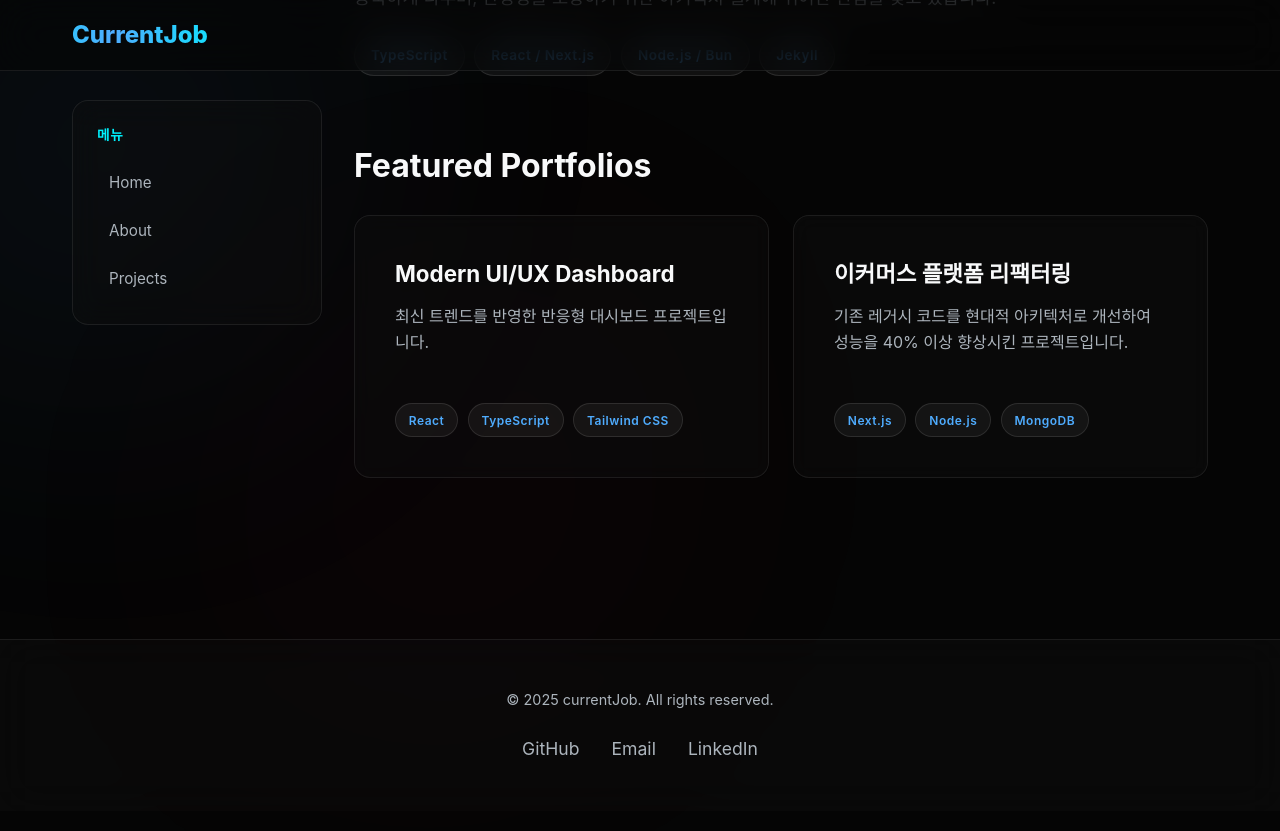
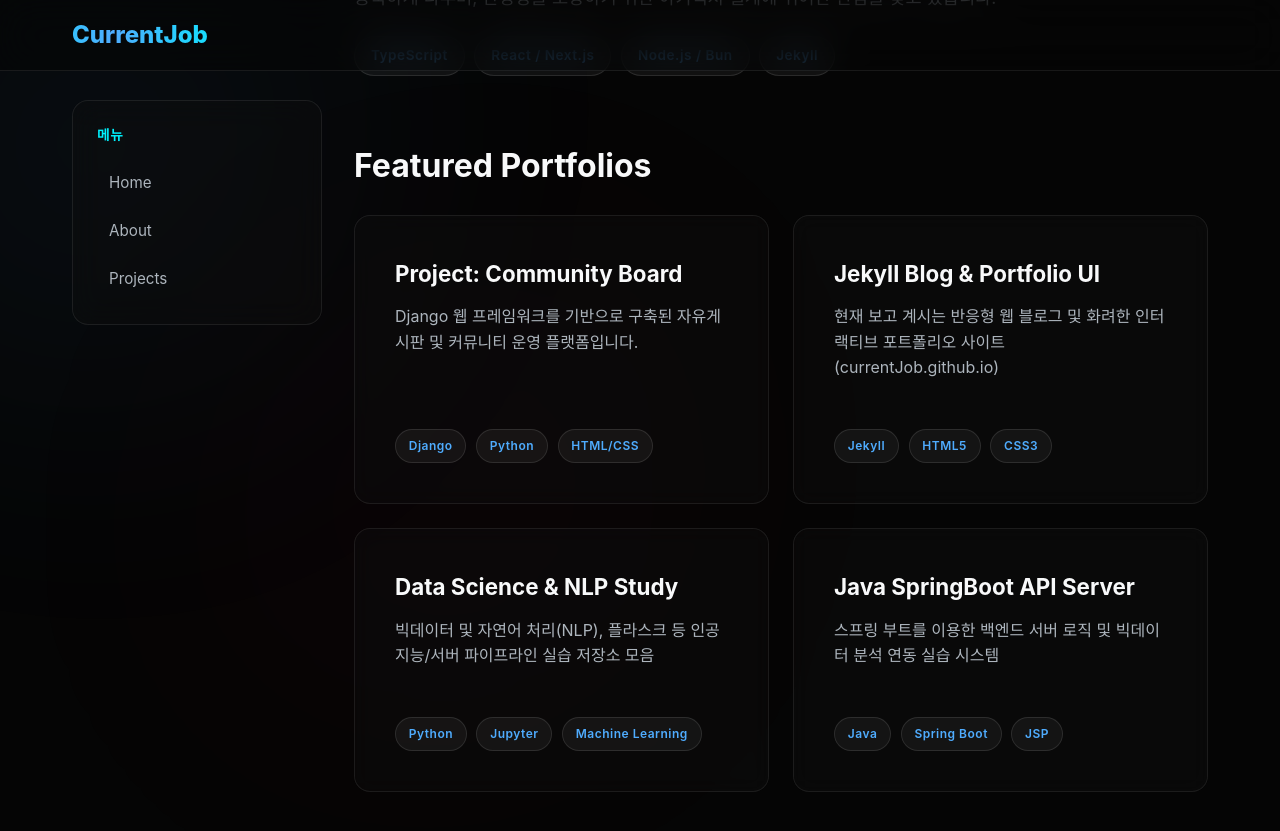
Before and after one commit to currentJob/currentJob.github.io, a Jekyll site: the page built from index.md, in a window 1280 px wide and 900 px high, scrolled down 790 px. Shown: the top 831 px of the window. Built offline with Jekyll 4.4.1, drawn with Linux system fonts in a browser that asks for light colours.

Commit message:
✨ Feat: 프로젝트 추가
프로젝트 페이지 추가

```diff
--- a/_portfolio/project1.md
+++ b/_portfolio/project1.md
@@ -1,16 +1,30 @@
 ---
 layout: default
-title: "Modern UI/UX Dashboard"
-description: "최신 트렌드를 반영한 반응형 대시보드 프로젝트입니다."
-tech: ["React", "TypeScript", "Tailwind CSS"]
-image: "/assets/images/portfolio1.png"
+title: "Project: Community Board"
+description: "Django 웹 프레임워크를 기반으로 구축된 자유게시판 및 커뮤니티 운영 플랫폼입니다."
+tech: ["Django", "Python", "HTML/CSS"]
+repo_url: "https://github.com/currentJob/project-CommunityBoard"
+image: "/assets/images/portfolio-board.png"
 order: 1
 ---
 
-## Modern UI/UX Dashboard
+<div class="hero" style="min-height: auto; padding: 3rem; margin-bottom: 2rem;">
+    <h1>Community Board</h1>
+    <h2>Django 기반 커뮤니티 운영 시스템 설계</h2>
+    <div class="tech-stack" style="margin-top: 1rem;">
+        <span class="tech-badge">Python</span>
+        <span class="tech-badge">Django</span>
+        <span class="tech-badge">Backend Web Dev</span>
+    </div>
+</div>
 
-이 프로젝트는 최신 디자인 트렌드인 Bento Grid와 미니멀리즘을 도입하여 구축한 관리자용 대시보드입니다.
+### 📌 프로젝트 개요
+`project-CommunityBoard`는 Python의 **Django 프레임워크**를 적극적으로 활용하여 웹 애플리케이션의 뼈대부터 데이터베이스 연동까지 전체 구조를 설계한 게시판 프로젝트입니다. 회원 관리와 게시글 등록, 수정, 삭제 등의 필수적인 CRUD 로직을 완벽하게 다루며 웹 개발의 기본 체력을 다졌습니다.
 
-- 사용자 경험 개선을 위한 마이크로 인터랙션 적용
-- 다크 모드/라이트 모드 지원
-- 효율적인 데이터 시각화
+### 💡 주요 기능 및 구현 포인트
+- **사용자 인증 (Auth) 시스템**: 사용자 가입, 로그인, 로그아웃의 라이프사이클 구현.
+- **ORM 기반 데이터베이스 설계**: 모델 관계도(Model Relations)를 구축하여 안전하고 체계적인 데이터베이스 통신.
+- **MVC/MVT 패턴 이해**: Django의 MVT 디자인 패턴 모델에 맞춰 비즈니스 로직과 화면 프레젠테이션 테마 분리.
+
+<br>
+<a href="https://github.com/currentJob/project-CommunityBoard" class="btn" target="_blank">GitHub에서 소스코드 보기</a>
--- a/_portfolio/project2.md
+++ b/_portfolio/project2.md
@@ -1,15 +1,29 @@
 ---
 layout: default
-title: "이커머스 플랫폼 리팩터링"
-description: "기존 레거시 코드를 현대적 아키텍처로 개선하여 성능을 40% 이상 향상시킨 프로젝트입니다."
-tech: ["Next.js", "Node.js", "MongoDB"]
-image: "/assets/images/portfolio2.png"
+title: "Jekyll Blog & Portfolio UI"
+description: "현재 보고 계시는 반응형 웹 블로그 및 화려한 인터랙티브 포트폴리오 사이트 (currentJob.github.io)"
+tech: ["Jekyll", "HTML5", "CSS3"]
+repo_url: "https://github.com/currentJob/currentJob.github.io"
 order: 2
 ---
 
-## 이커머스 플랫폼 리팩터링
+<div class="hero" style="min-height: auto; padding: 3rem; margin-bottom: 2rem;">
+    <h1>Personal Blog & Portfolio</h1>
+    <h2>Bento Grid 기반 미니멀리즘 인터랙티브 웹 설계</h2>
+    <div class="tech-stack" style="margin-top: 1rem;">
+        <span class="tech-badge">Jekyll</span>
+        <span class="tech-badge">CSS Animations</span>
+        <span class="tech-badge">Frontend UI/UX</span>
+    </div>
+</div>
 
-기존 모놀리식 아키텍처를 마이크로서비스(MSA) 형태로 분리하고 프론트엔드를 Next.js로 전환하여 SEO 최적화 및 초기 로딩 속도를 크게 향상했습니다.
+### 📌 프로젝트 개요
+현재 접속해 계신 이 웹사이트(블로그)입니다. 기존의 단순한 사이드바 레이아웃 블로그를 넘어, 최신 트렌드인 **미니멀리즘(Minimalism)**과 **Bento UI Grid**, 그리고 우주를 연상시키는 **홀로그래픽 그라데이션 및 CSS 3D Hover 애니메이션** 기법을 적용하여 화려하게 탈바꿈시킨 프론트엔드 최적화 작업물입니다.
 
-- LCP 2.5초 이내 달성
-- 상태 관리 최적화를 통한 리렌더링 방지
+### 💡 주요 기능 및 구현 포인트
+- **Pure CSS Animations**: 무거운 자바스크립트 프레임워크 없이 순수 CSS3만으로 고성능 인터랙션 구현.
+- **반응형 웹 사이트 구축**: flexbox 및 grid를 조합하여 PC, 태블릿, 모바일 기기 모두에 대응하는 매끄러운 반응형 디자인 확보.
+- **포트폴리오 아키텍처 자동화**: Jekyll의 Collection 시스템을 통해 `_portfolio` 폴더 내에 마크다운만 생성해도 자동으로 렌더링되도록 자동화.
+
+<br>
+<a href="https://github.com/currentJob/currentJob.github.io" class="btn" target="_blank">GitHub에서 소스코드 보기</a>
--- /dev/null
+++ b/_portfolio/project3.md
@@ -0,0 +1,33 @@
+---
+layout: default
+title: "Data Science & NLP Study"
+description: "빅데이터 및 자연어 처리(NLP), 플라스크 등 인공지능/서버 파이프라인 실습 저장소 모음"
+tech: ["Python", "Jupyter", "Machine Learning"]
+repo_url: "https://github.com/currentJob/study-NLP"
+order: 3
+---
+
+<div class="hero" style="min-height: auto; padding: 3rem; margin-bottom: 2rem;">
+    <h1>Data Science & NLP Tracks</h1>
+    <h2>Jupyter Notebook 기반 빅데이터 및 자연어 처리(NLP) 분석 파이프라인</h2>
+    <div class="tech-stack" style="margin-top: 1rem;">
+        <span class="tech-badge">Python</span>
+        <span class="tech-badge">NLP</span>
+        <span class="tech-badge">Data Analysis</span>
+        <span class="tech-badge">Jupyter Notebook</span>
+    </div>
+</div>
+
+### 📌 모음집 개요
+`study-BigData`, `study-NLP`, `study-webScraping`, 파이썬 `pandas` 등 데이터를 파싱하고 정제하여 인공지능이 학습하기 좋은 형태로 가공하는 일련의 **빅데이터 분석 강의 내용과 파이프라인 실습 코드** 모음입니다.
+
+### 💡 학습 및 구현 기술 스택
+- **자연어 처리 (NLP)**: 텍스트 마이닝 및 자연어의 이해, 워드 임베딩(Word Embedding) 실습.
+- **빅데이터 수집**: Python을 활용한 크롤러 및 `webScraping` 구현으로 정형/비정형 데이터 수집 능력 기반 구축.
+- **데이터 분석 및 시각화**: `Pandas` 등의 라이브러리로 대용량 구조화 데이터를 조작하고 시각화하기.
+
+<br>
+<div style="display:flex; gap:10px;">
+    <a href="https://github.com/currentJob/study-NLP" class="btn" target="_blank">NLP Repo</a>
+    <a href="https://github.com/currentJob/study-BigData" class="btn btn-secondary" target="_blank">BigData Repo</a>
+</div>
--- /dev/null
+++ b/_portfolio/project4.md
@@ -0,0 +1,29 @@
+---
+layout: default
+title: "Java SpringBoot API Server"
+description: "스프링 부트를 이용한 백엔드 서버 로직 및 빅데이터 분석 연동 실습 시스템"
+tech: ["Java", "Spring Boot", "JSP"]
+repo_url: "https://github.com/currentJob/SPRINGBOOT"
+order: 4
+---
+
+<div class="hero" style="min-height: auto; padding: 3rem; margin-bottom: 2rem;">
+    <h1>Spring Boot Applications</h1>
+    <h2>견고하고 확장 가능한 Java 스프링부트 백엔드 & JSP 구축</h2>
+    <div class="tech-stack" style="margin-top: 1rem;">
+        <span class="tech-badge">Java</span>
+        <span class="tech-badge">Spring Boot</span>
+        <span class="tech-badge">JSP</span>
+    </div>
+</div>
+
+### 📌 프로젝트 개요
+백엔드 웹 생태계의 표준 기술인 **Java Spring Boot**와 전통적 뷰 렌더링 솔루션인 **JSP**, 그리고 **JDBC**를 활용해 RESTful 기반의 서버 파이프라인을 구축한 실습 결과물 세트입니다.
+
+### 💡 주요 기능 및 구현 포인트
+- **Spring Boot 핵심 컨셉의 설계**: 의존성 주입(DI), 제어의 역전(IoC), AOP와 같은 중요한 아키텍처 패턴을 습득하여 구조를 최적화.
+- **빅데이터 연동 처리**: 빅데이터 분석 데이터를 API로 가공 및 전달하는 유연한 서버사이드 시스템 구현 파악.
+- **안정적 시스템 구축**: 예외 처리(Exception Handling), DB 트랜잭션 등을 다루어 서비스 안정성 확보 방향을 설계.
+
+<br>
+<a href="https://github.com/currentJob/SPRINGBOOT" class="btn" target="_blank">GitHub에서 소스코드 보기</a>
```
